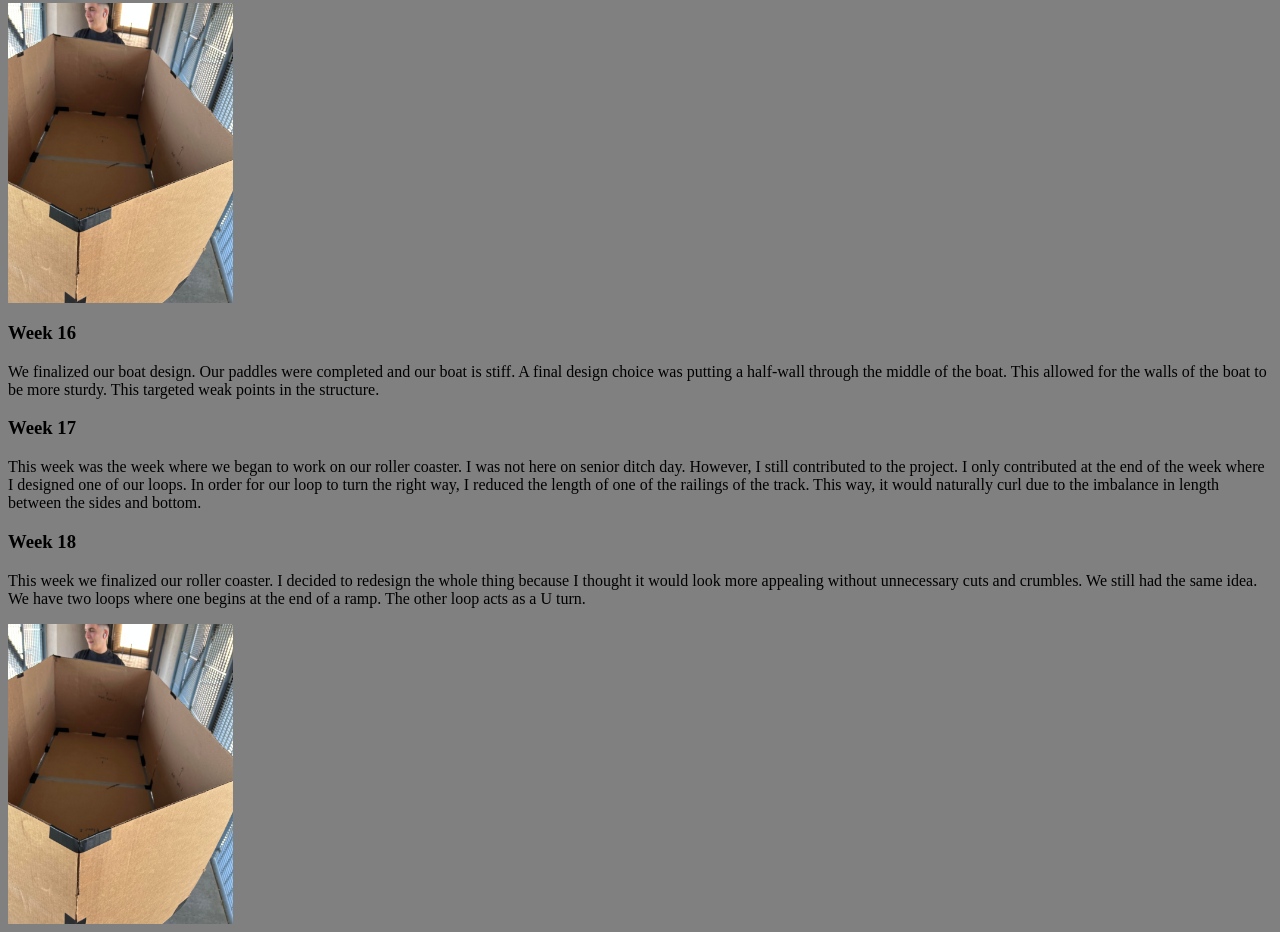
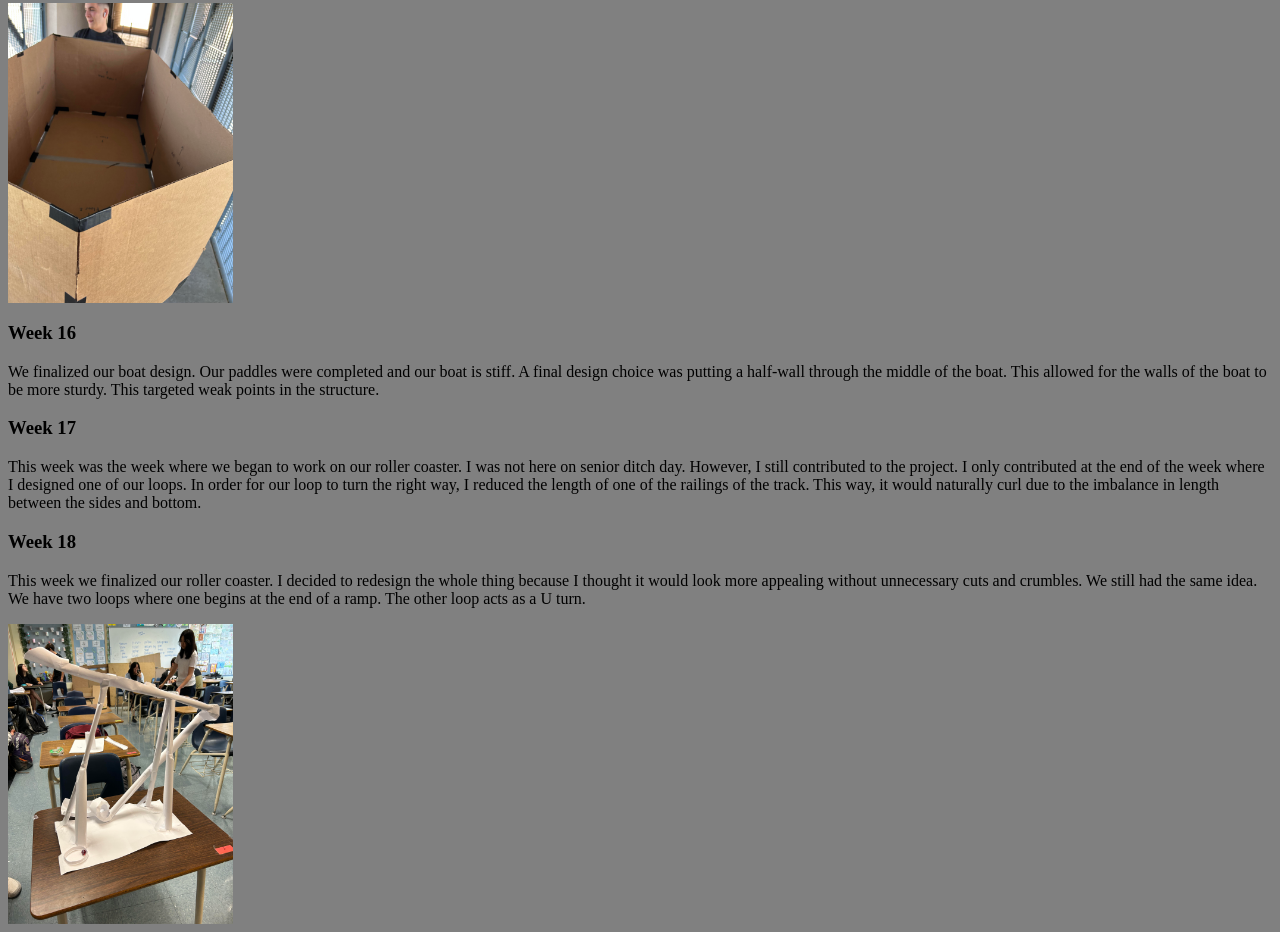
Before and after one commit to IMBRADY/Engineering, a plain HTML site: page index.html in a window 1280 px wide. Shown: the part 4539-5471 px from the top of the page. Drawn offline with Linux system fonts and the light colour scheme.

Commit message:
w18 update

```diff
--- a/index.html
+++ b/index.html
@@ -185,6 +185,6 @@
         <p>
             This week we finalized our roller coaster. I decided to redesign the whole thing because I thought it would look more appealing without unnecessary cuts and crumbles. We still had the same idea. We have two loops where one begins at the end of a ramp. The other loop acts as a U turn.
         </p>
-        <img src = "wfifteen.jpg" width = "225" height = "300">
+        <img src = "weighteen.jpg" width = "225" height = "300">
     </body>
 </html>
```
